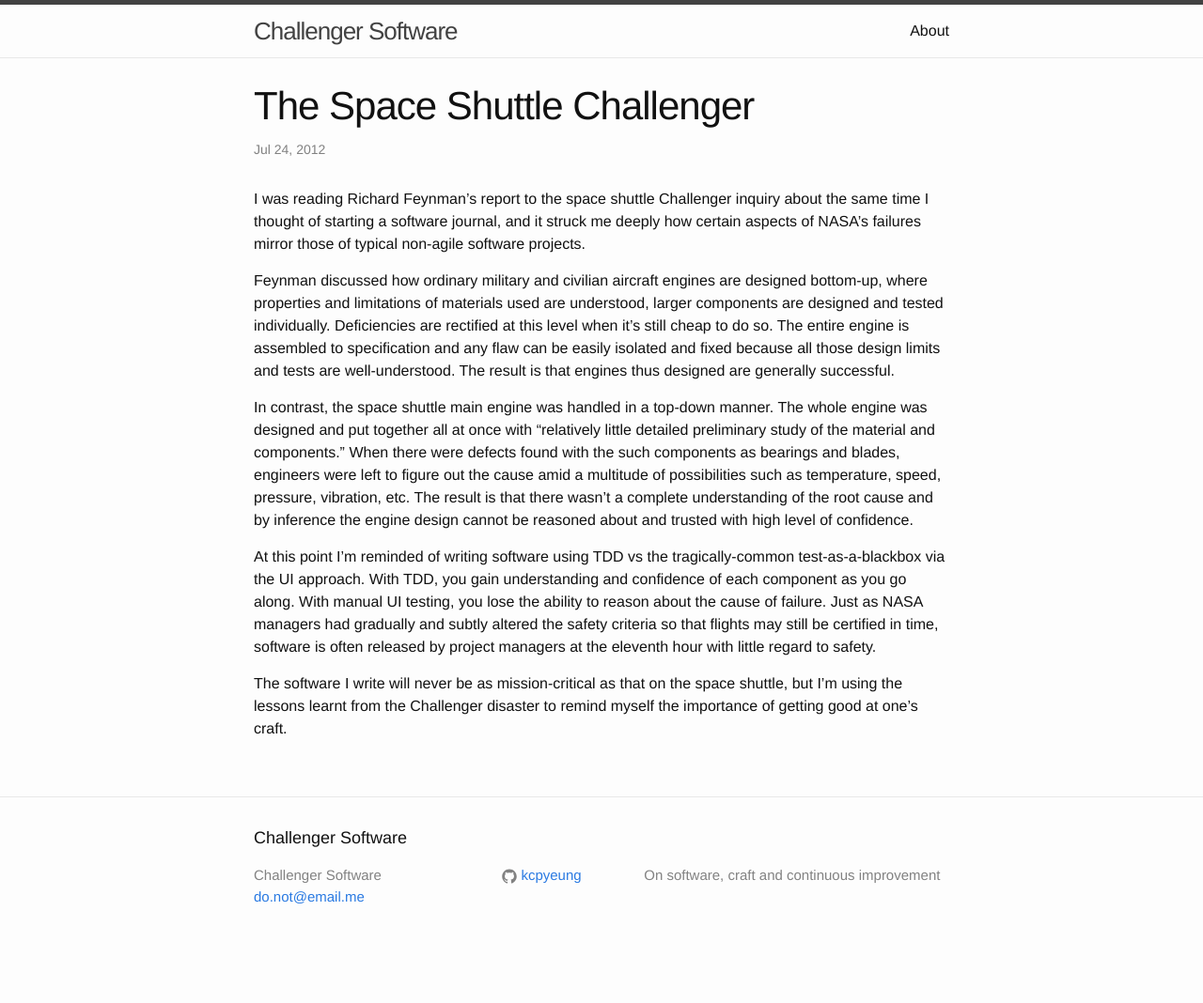
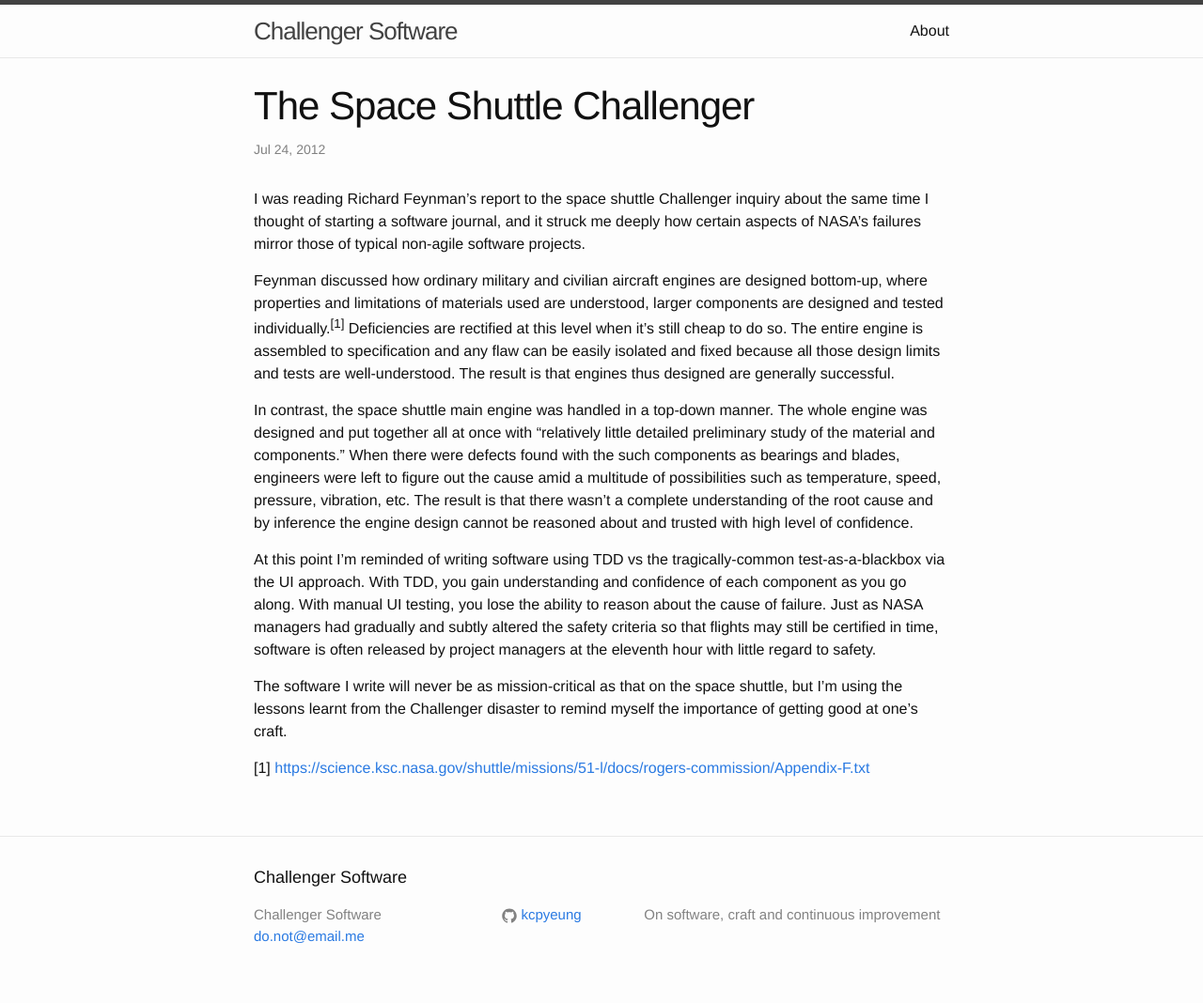
Before and after one commit to kcpyeung/kcpyeung.github.io, a Jekyll site: the page built from _posts/2012-07-24-welcome-to-jekyll.markdown, in a window 1280 px wide. Shown: the whole page at 94% size. Built offline with Jekyll 4.4.1, drawn with Linux system fonts in a browser that asks for light colours; before the commit the page ends 1026 px from its top, so only the background shows below that.

Commit message:
Add reference

```diff
--- a/_posts/2012-07-24-welcome-to-jekyll.markdown
+++ b/_posts/2012-07-24-welcome-to-jekyll.markdown
@@ -6,10 +6,12 @@ categories: musing
 ---
 I was reading Richard Feynman's report to the space shuttle Challenger inquiry about the same time I thought of starting a software journal, and it struck me deeply how certain aspects of NASA's failures mirror those of typical non-agile software projects.
 
-Feynman discussed how ordinary military and civilian aircraft engines are designed bottom-up, where properties and limitations of materials used are understood, larger components are designed and tested individually. Deficiencies are rectified at this level when it's still cheap to do so. The entire engine is assembled to specification and any flaw can be easily isolated and fixed because all those design limits and tests are well-understood. The result is that engines thus designed are generally successful.
+Feynman discussed how ordinary military and civilian aircraft engines are designed bottom-up, where properties and limitations of materials used are understood, larger components are designed and tested individually.<sup>[1]</sup> Deficiencies are rectified at this level when it's still cheap to do so. The entire engine is assembled to specification and any flaw can be easily isolated and fixed because all those design limits and tests are well-understood. The result is that engines thus designed are generally successful.
 
 In contrast, the space shuttle main engine was handled in a top-down manner. The whole engine was designed and put together all at once with "relatively little detailed preliminary study of the material and components." When there were defects found with the such components as bearings and blades, engineers were left to figure out the cause amid a multitude of possibilities such as temperature, speed, pressure, vibration, etc. The result is that there wasn't a complete understanding of the root cause and by inference the engine design cannot be reasoned about and trusted with high level of confidence.
 
 At this point I'm reminded of writing software using TDD vs the tragically-common test-as-a-blackbox via the UI approach. With TDD, you gain understanding and confidence of each component as you go along. With manual UI testing, you lose the ability to reason about the cause of failure. Just as NASA managers had gradually and subtly altered the safety criteria so that flights may still be certified in time, software is often released by project managers at the eleventh hour with little regard to safety.
 
 The software I write will never be as mission-critical as that on the space shuttle, but I'm using the lessons learnt from the Challenger disaster to remind myself the importance of getting good at one's craft.
+
+[1] [https://science.ksc.nasa.gov/shuttle/missions/51-l/docs/rogers-commission/Appendix-F.txt](https://science.ksc.nasa.gov/shuttle/missions/51-l/docs/rogers-commission/Appendix-F.txt)
```
